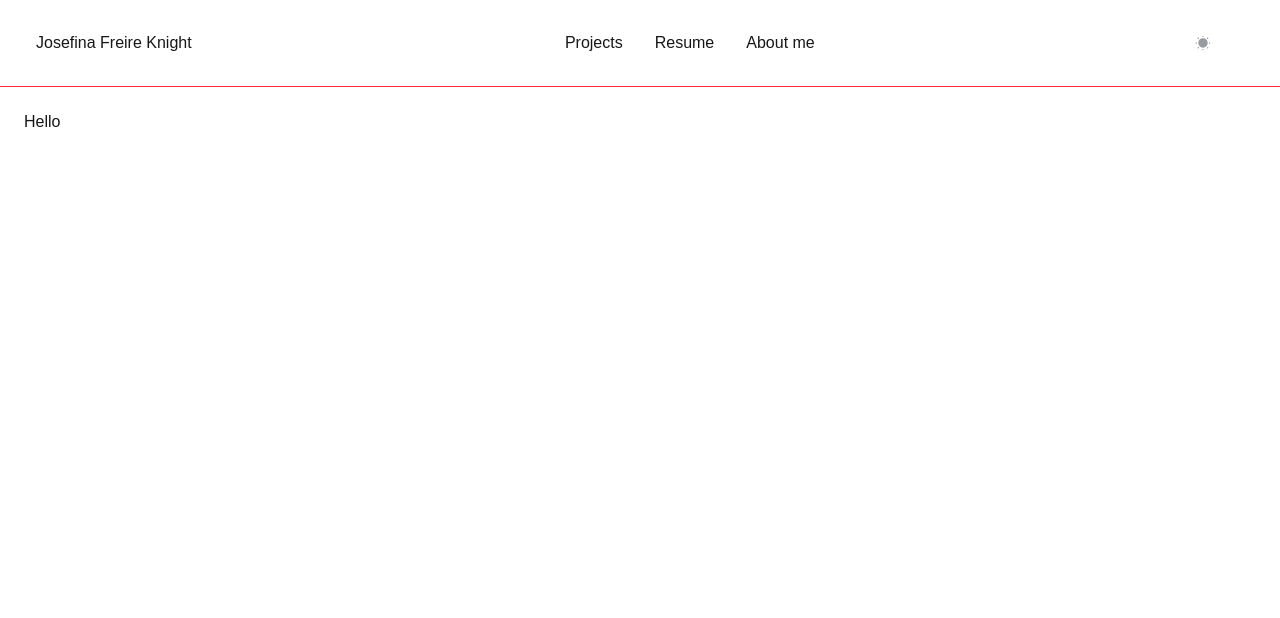
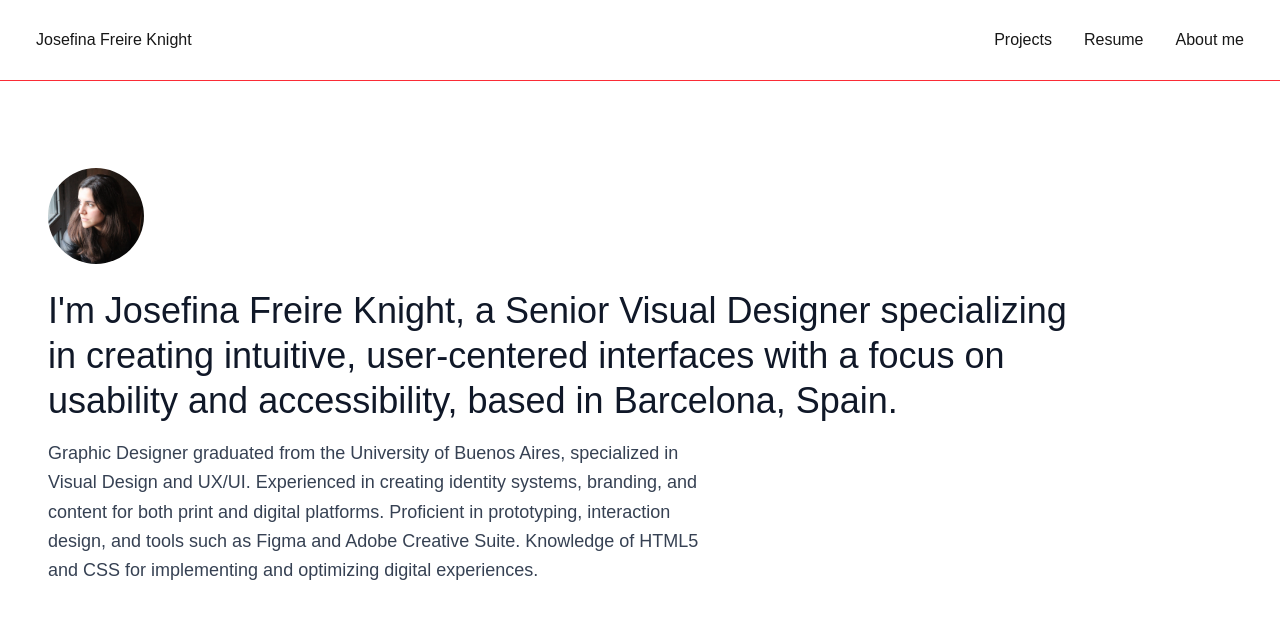
Before and after one commit to tomasfrancizco/portfolio-josefina, a Next.js app: page / in a window 1280 px wide. Shown: the top 618 px of the page. Built offline with nearby package versions, Linux system fonts and the light colour scheme.

Commit message:
added cover

```diff
--- a/src/app/page.tsx
+++ b/src/app/page.tsx
@@ -1,11 +1,11 @@
 import DefaultLayout from "@/components/Layouts/DefaultLayout";
-import Image from "next/image";
+import Cover from "@/components/Cover";
 
 export default function Home() {
   return (
     <>
       <DefaultLayout>
-        <h1>Hello</h1>
+        <Cover />
       </DefaultLayout>
     </>
   );
--- /dev/null
+++ b/src/components/Cover.tsx
@@ -0,0 +1,42 @@
+"use client";
+import React from "react";
+import Image from "next/image";
+
+export default function Cover() {
+  return (
+    <div className="w-full bg-white py-12 md:py-16">
+      <div className="mx-auto max-w-screen-2xl px-4 md:px-6 2xl:px-10">
+        <div className="flex flex-col items-start">
+          {/* Profile Image */}
+          <div className="mb-6 h-20 w-20 overflow-hidden rounded-full md:h-24 md:w-24">
+            <Image
+              src="/profile-image.jpg" // You'll need to add this image to your public folder
+              alt="Josefina Freire Knight"
+              width={96}
+              height={96}
+              className="h-full w-full object-cover"
+              priority
+            />
+          </div>
+
+          {/* Title */}
+          <h1 className="mb-4 max-w-5xl text-left text-2xl leading-tight text-gray-900 md:text-3xl lg:text-4xl">
+            I'm Josefina Freire Knight, a Senior Visual Designer specializing in
+            creating intuitive, user-centered interfaces with a focus on
+            usability and accessibility, based in Barcelona, Spain.
+          </h1>
+
+          {/* Subtitle */}
+          <p className="max-w-2xl text-left text-lg leading-relaxed text-gray-700">
+            Graphic Designer graduated from the University of Buenos Aires,
+            specialized in Visual Design and UX/UI. Experienced in creating
+            identity systems, branding, and content for both print and digital
+            platforms. Proficient in prototyping, interaction design, and tools
+            such as Figma and Adobe Creative Suite. Knowledge of HTML5 and CSS
+            for implementing and optimizing digital experiences.
+          </p>
+        </div>
+      </div>
+    </div>
+  );
+}
--- a/src/components/Navbar.tsx
+++ b/src/components/Navbar.tsx
@@ -78,11 +78,11 @@ const Navbar = (props: {
           </ul>
         </div>
 
-        <div className="flex items-center gap-3 2xsm:gap-7">
+        {/* <div className="flex items-center gap-3 2xsm:gap-7">
           <ul className="flex items-center gap-2 2xsm:gap-4">
             <DarkModeSwitcher />
           </ul>
-        </div>
+        </div> */}
       </div>
     </header>
   );
```
Also changed, not shown: public/profile-image.jpg (added).
